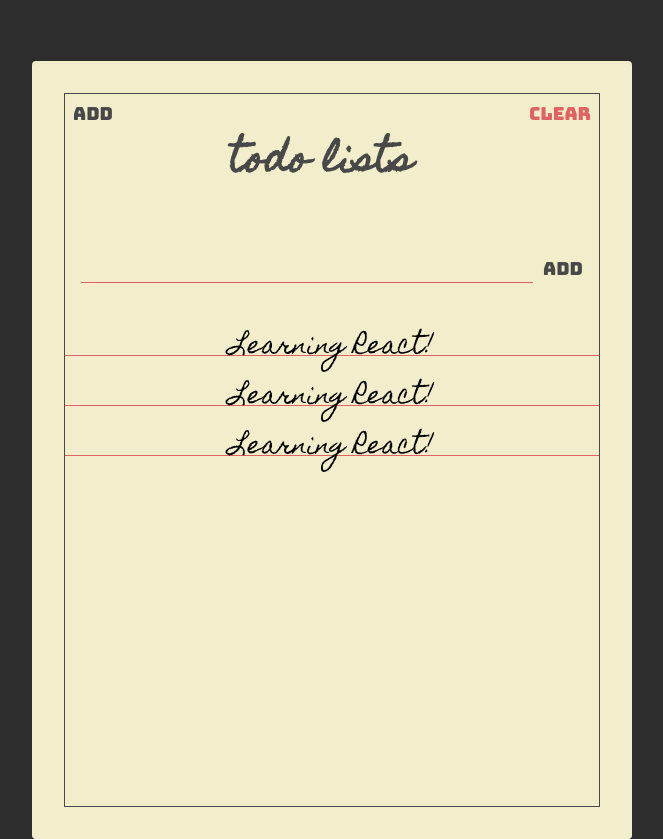
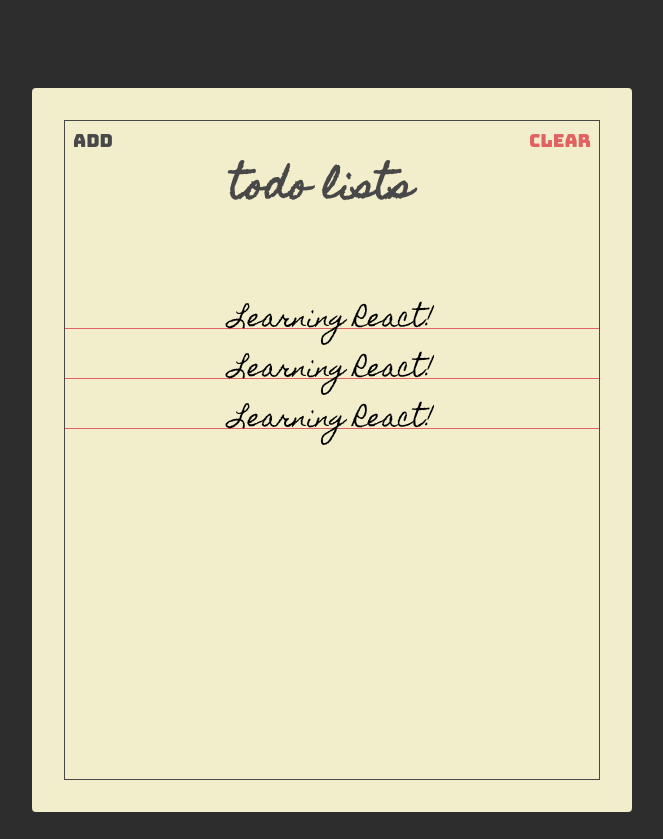
Before and after one commit to avivmachrus/react-todolist, a React (Create React App) app: page / in a window 1280 px wide. Shown: the whole page, without its empty margins (308-971 px from the left). After the commit the page ends 812 px from the top, so only its background shows below. Built offline with nearby package versions, Linux system fonts and the light colour scheme.

Commit message:
TodoForm toggle show and hide

```diff
--- a/src/components/TodoForm.jsx
+++ b/src/components/TodoForm.jsx
@@ -1,7 +1,7 @@
 import React, { useState } from "react";
 import PropTypes from "prop-types";
 
-const TodoForm = ({ addTodo }) => {
+const TodoForm = ({ addTodo, showAdd }) => {
   const [value, setValue] = useState("");
 
   const handleFormSubmit = (e) => {
@@ -16,6 +16,7 @@
     setValue("");
   };
 
+  if (showAdd) {
     return (
       <section className="add">
         <form className="add-form" onSubmit={handleFormSubmit}>
@@ -29,11 +30,15 @@
         </form>
       </section>
     );
+  } else {
+    return null;
+  }
 };
 
 // define addTodo props
 TodoForm.propTypes = {
   addTodo: PropTypes.func.isRequired,
+  showAdd: PropTypes.bool.isRequired,
 };
 
 export default TodoForm;
--- a/src/pages/TodoList.jsx
+++ b/src/pages/TodoList.jsx
@@ -28,7 +28,7 @@
   return (
     <Paper>
       <Header showAddToggle={showAddToggle} />
-      <TodoForm addTodo={addTodo} />
+      <TodoForm addTodo={addTodo} showAdd={showAdd} />
       <Todos todos={todos} />
     </Paper>
   );
```
Lines whose indentation alone changed are shown as unchanged.
